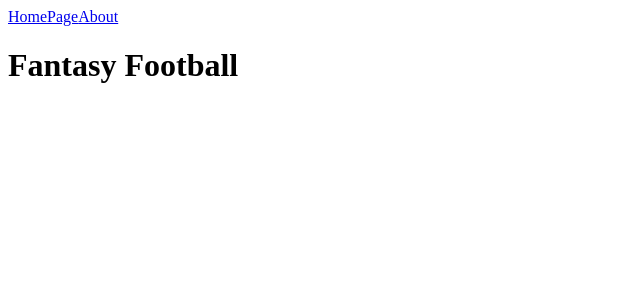
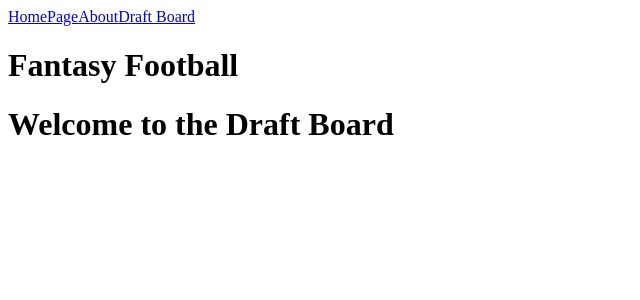
Before and after one commit to NickRossBrown/draft-board-fantasy-football, an Angular app: page /draftBoard in a window 1280 px wide. Before the commit this address led to /. Shown: the top 300 px of the page, without its empty margins (0-640 px from the left). Built offline with nearby package versions, Linux system fonts and the light colour scheme.

Commit message:
add draft board component with navigation

```diff
--- a/src/app/app.component.html
+++ b/src/app/app.component.html
@@ -3,6 +3,7 @@
       <a class="navbar-brand" routerLink="">HomePage</a>
 
       <a routerLink="about">About</a>
+      <a routerLink="draftBoard">Draft Board</a>
 
     </div>
 </nav>
--- a/src/app/app.module.ts
+++ b/src/app/app.module.ts
@@ -6,13 +6,15 @@ import { AppComponent } from './app.component';
 import { HomeComponent } from './home/home.component';
 import { routing } from './app.routing';
 import { AboutComponent } from './about/about.component';
+import { DraftBoardComponent } from './draft-board/draft-board.component';
 
 
 @NgModule({
   declarations: [
     AppComponent,
     HomeComponent,
-    AboutComponent
+    AboutComponent,
+    DraftBoardComponent
   ],
   imports: [
     BrowserModule,
--- a/src/app/app.routing.ts
+++ b/src/app/app.routing.ts
@@ -2,7 +2,7 @@ import { ModuleWithProviders }  from '@angular/core';
 import { Routes, RouterModule } from '@angular/router';
 import { HomeComponent } from './home/home.component';
 import { AboutComponent } from './about/about.component';
-
+import { DraftBoardComponent } from './draft-board/draft-board.component';
 
 const appRoutes: Routes = [
   {
@@ -12,6 +12,10 @@ const appRoutes: Routes = [
   {
     path: 'about',
     component: AboutComponent
+  },
+  {
+    path: 'draftBoard',
+    component: DraftBoardComponent
   }
 ];
 
--- /dev/null
+++ b/src/app/draft-board/draft-board.component.html
@@ -0,0 +1,4 @@
+<div class="container">
+  <h1>Welcome to the Draft Board</h1>
+
+</div>
--- /dev/null
+++ b/src/app/draft-board/draft-board.component.ts
@@ -0,0 +1,15 @@
+import { Component, OnInit } from '@angular/core';
+
+@Component({
+  selector: 'app-draft-board',
+  templateUrl: './draft-board.component.html',
+  styleUrls: ['./draft-board.component.css']
+})
+export class DraftBoardComponent implements OnInit {
+
+  constructor() { }
+
+  ngOnInit() {
+  }
+
+}
```
Also changed, not shown: src/app/draft-board/draft-board.component.css (added), 1 other file (tests, documents, lock files or other folders).
